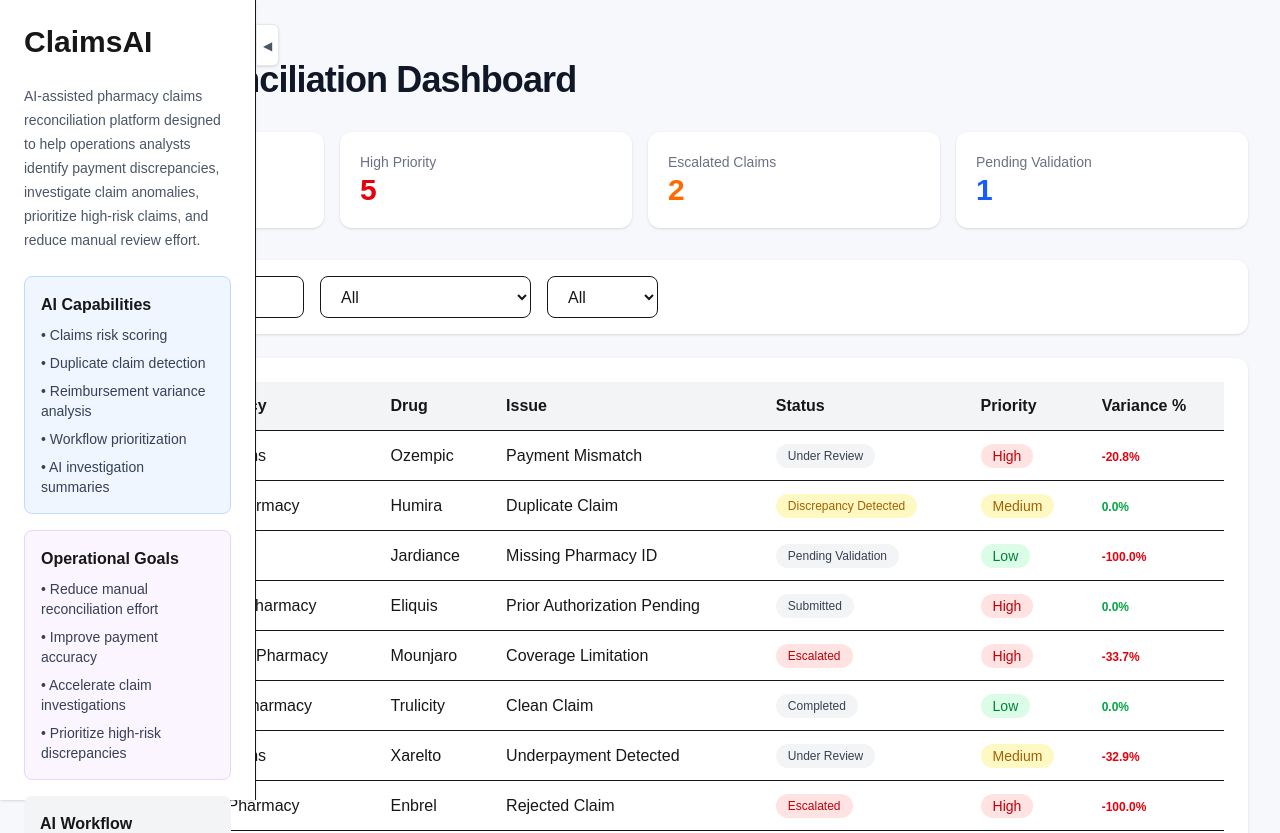
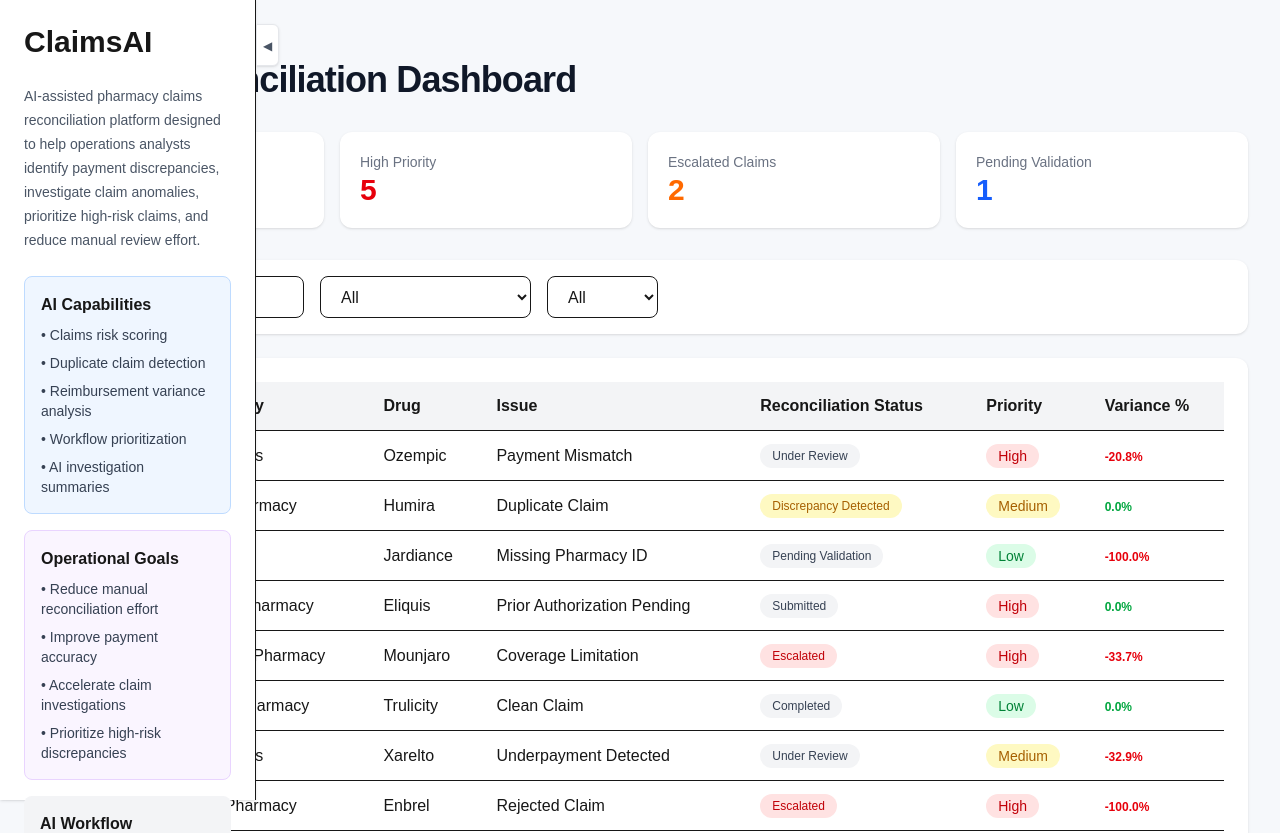
Before and after one commit to manasapuli123/ai-claims-reconciliation, a Next.js app: page / in a window 1280 px wide. Shown: the top 833 px of the page. Built offline with nearby package versions, Linux system fonts and the light colour scheme.

Commit message:
Changed the column name

```diff
--- a/app/page.tsx
+++ b/app/page.tsx
@@ -210,7 +210,7 @@
                   <th className="p-3">Pharmacy</th>
                   <th className="p-3">Drug</th>
                   <th className="p-3">Issue</th>
-                  <th className="p-3">Status</th>
+                  <th className="p-3">Reconciliation Status</th>
                   <th className="p-3">Priority</th>
                   <th className="p-3"> Variance % </th>
 
```
